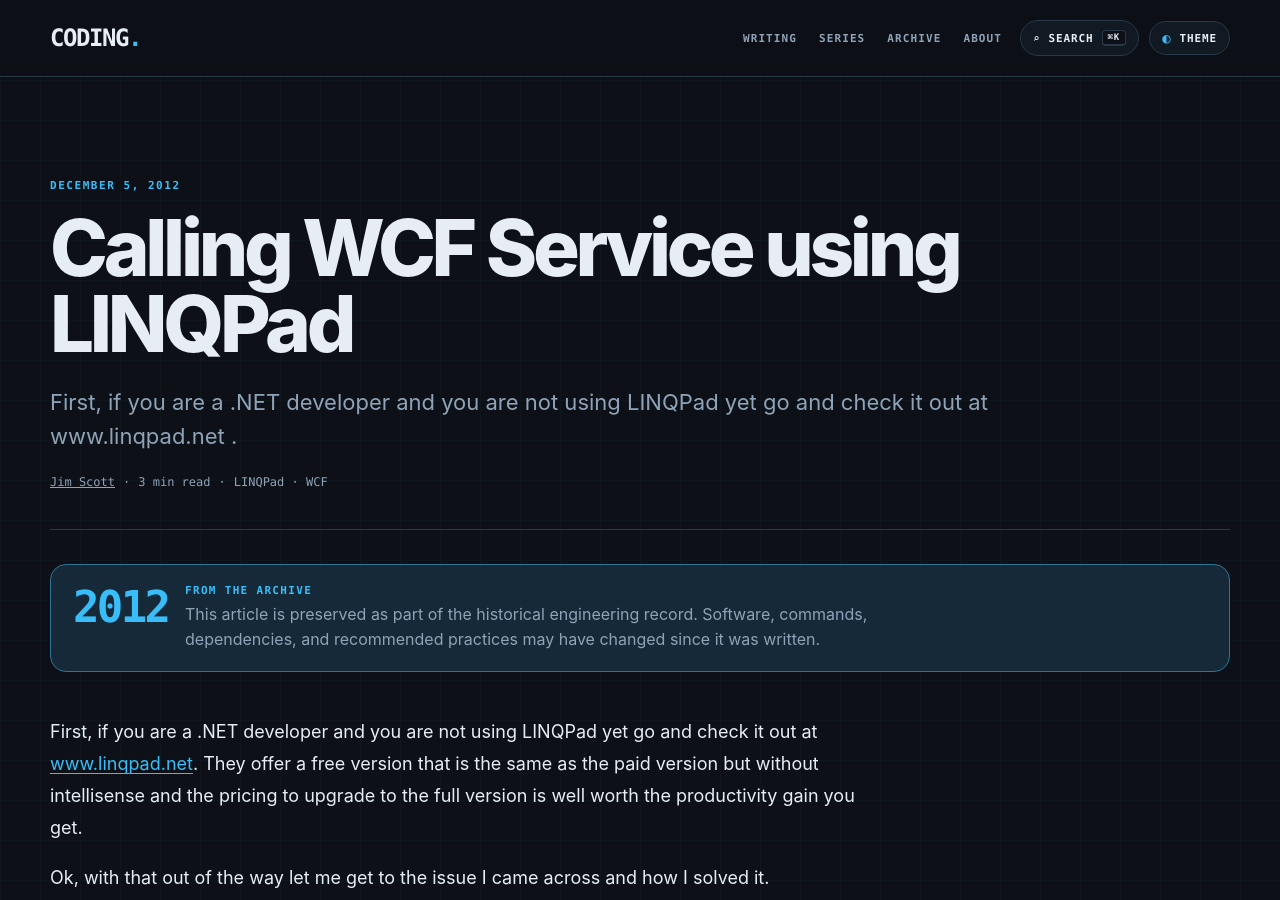
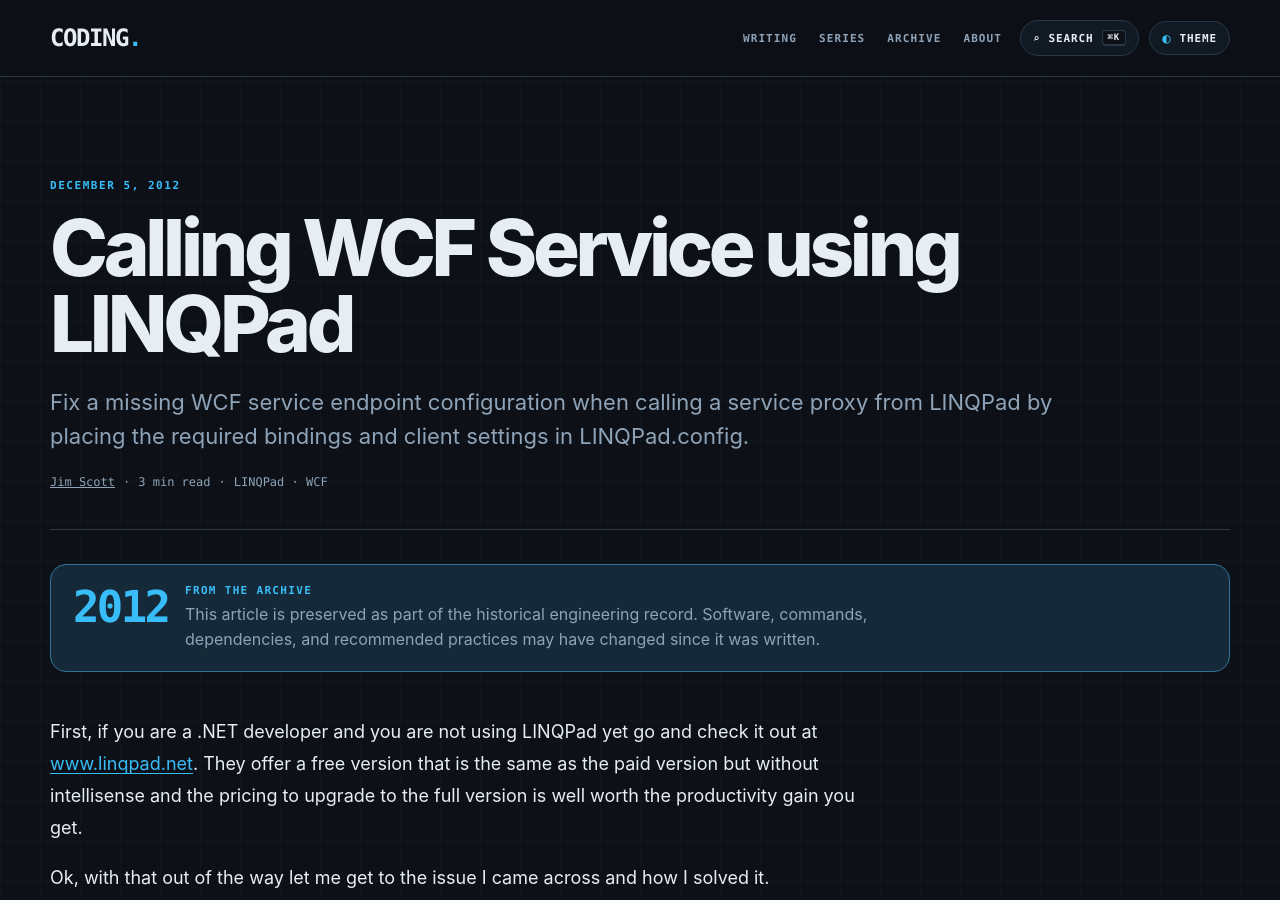
Before and after one commit to infoconex/coding-blog, a Jekyll site: the page built from post/2012/12/05/Calling-WCF-Service-using-LINQPad/index.md, in a window 1280 px wide and 900 px high. Built offline with Jekyll 4.4.1, drawn with Linux system fonts in a browser that asks for light colours.

Commit message:
SEO: improve unique meta description for post/2012/12/05

```diff
--- a/post/2012/12/05/Calling-WCF-Service-using-LINQPad/index.md
+++ b/post/2012/12/05/Calling-WCF-Service-using-LINQPad/index.md
@@ -2,7 +2,7 @@
 
 title: "Calling WCF Service using LINQPad"
 date: "2012-12-05"
-description: "First, if you are a .NET developer and you are not using LINQPad yet go and check it out at www.linqpad.net ."
+description: "Fix a missing WCF service endpoint configuration when calling a service proxy from LINQPad by placing the required bindings and client settings in LINQPad.config."
 tags: ["LINQPad", "WCF"]
 slug: "calling-wcf-service-using-linqpad"
 author: "Jim Scott"
```
